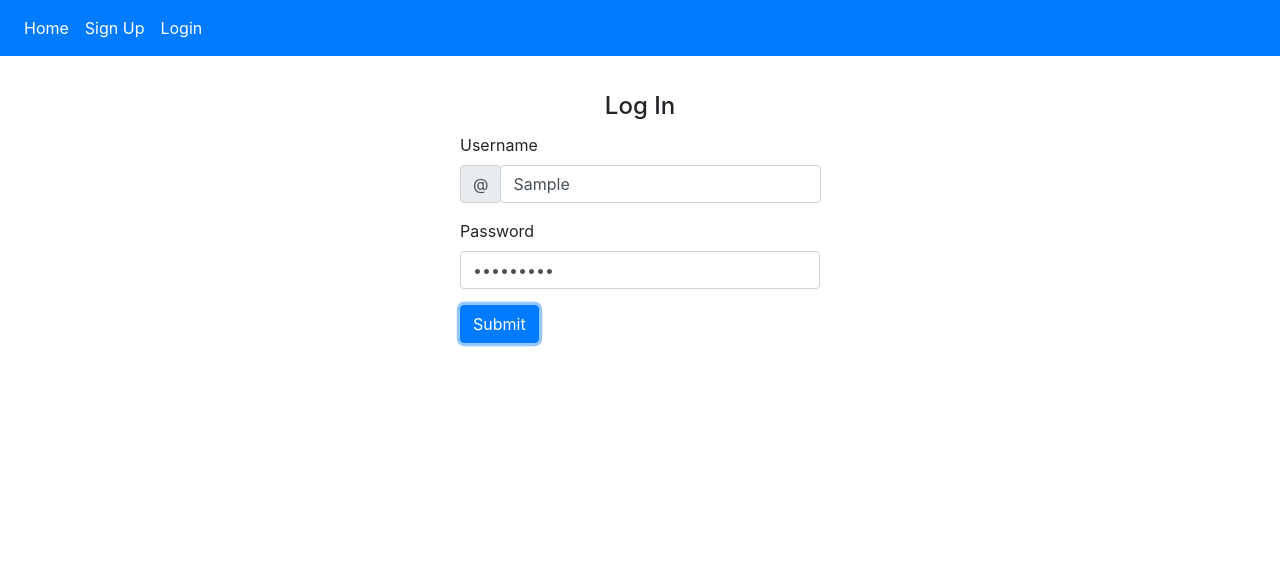
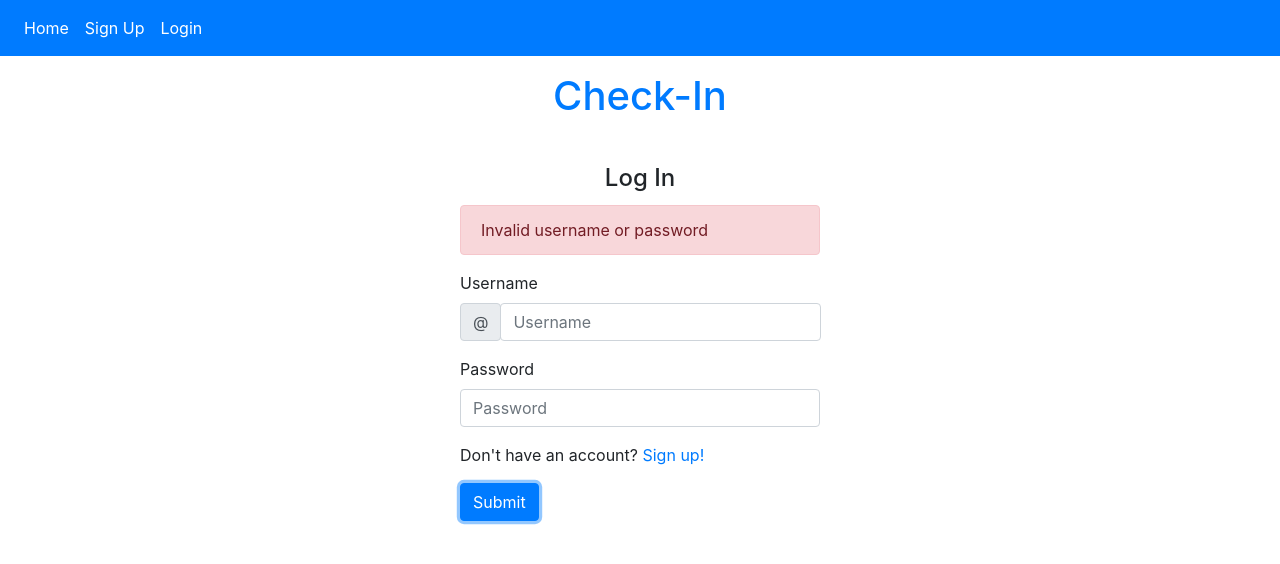
Before and after one commit to ignaspa/CheckIn_csc309, a React (Create React App) app in the folder client/: page /login in a window 1280 px wide. Both pictures are taken after typing "Sample", "Sample123" into the empty fields and a click on the button "Submit". Shown: the top 564 px of the page. Built offline with nearby package versions, Linux system fonts and the light colour scheme.

Commit message:
Link to signup, better auth feedback

```diff
--- a/client/src/components/Login.js
+++ b/client/src/components/Login.js
@@ -2,6 +2,8 @@ import React, { Component } from "react";
 import { Username } from "../components/SignUp.js";
 import { Password } from "../components/SignUp.js";
 import { Button } from "../components/SignUp.js";
+import { Redirect } from "react-router";
+import { Link } from "react-router-dom"
 
 // This will be replaced by server-side code
 const user = {
@@ -18,16 +20,39 @@ const user = {
 
 const users = [user]
 
+function SignUpLink(props) {
+  return (
+    <div className="mb-3">
+      Don't have an account? <Link to="/signup">Sign up!</Link>
+    </div>
+  );
+}
+
 export default class LoginComponent extends Component {
+  constructor(props) {
+    super(props);
+    this.state = {
+      showInvalid: false,
+      authenticated: false,
+    }
+  }
   submitHandler = event => {
     event.preventDefault();
     for (let i = 0; i < users.length; i++) {
       if (this.state && users[i].username == this.state['username'] && users[i].password == this.state['password']) {
         event.target.className += " was-validated";
-        // TODO: Route to Dashboard
+        this.setState({
+          showInvalid: false,
+          authenticated: true,
+        })
         return;
       }
     }
+    event.target.reset();
+    this.setState({
+      showInvalid: true
+    })
+
   };
 
   changeHandler = event => {
@@ -41,16 +66,25 @@ export default class LoginComponent extends Component {
     const style = {
       width: "400px"
     };
+    if (this.state.authenticated) {
+      // TODO redirect to dashboard
+      return <Redirect to='/'/>
+    }
 
     return (
       <div className="container">
+        <LoginHeader/>
         <article className="card-body mx-auto" style={style}>
+
           <h4 className="card-title mt-3 text-center"> Log In </h4>{" "}
           <form
             className="needs-validation"
             onSubmit={this.submitHandler}
             noValidate
           >
+            <InvalidCredentials
+             show={this.state.showInvalid}
+            />
             <Username
               label={"Username"}
               disclaimer={disclaimerEmail}
@@ -63,6 +97,7 @@ export default class LoginComponent extends Component {
               feedback="Please enter a valid Password"
               changeHandler={this.changeHandler}
             />
+            <SignUpLink/>
             <Button label={"Submit"} />{" "}
           </form>{" "}
         </article>{" "}
@@ -70,3 +105,22 @@ export default class LoginComponent extends Component {
     );
   }
 }
+
+function LoginHeader(props) {
+  return (
+    <div>
+      <h1 className="text-center mt-3 text-primary">Check-In</h1>
+    </div>
+  );
+}
+
+function InvalidCredentials(props) {
+  if (!props.show) {
+    return ""
+  }
+  return (
+    <div className="alert alert-danger">
+      Invalid username or password
+    </div>
+  )
+}
```
